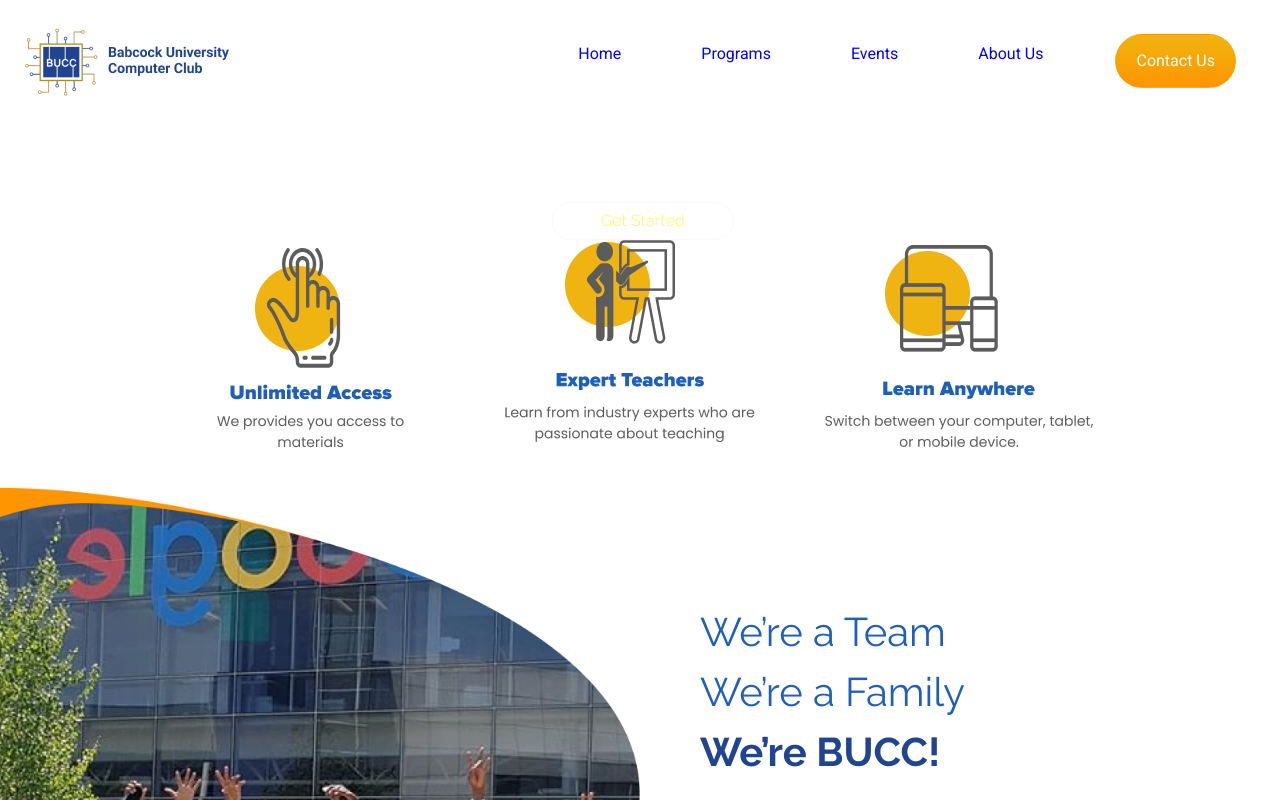
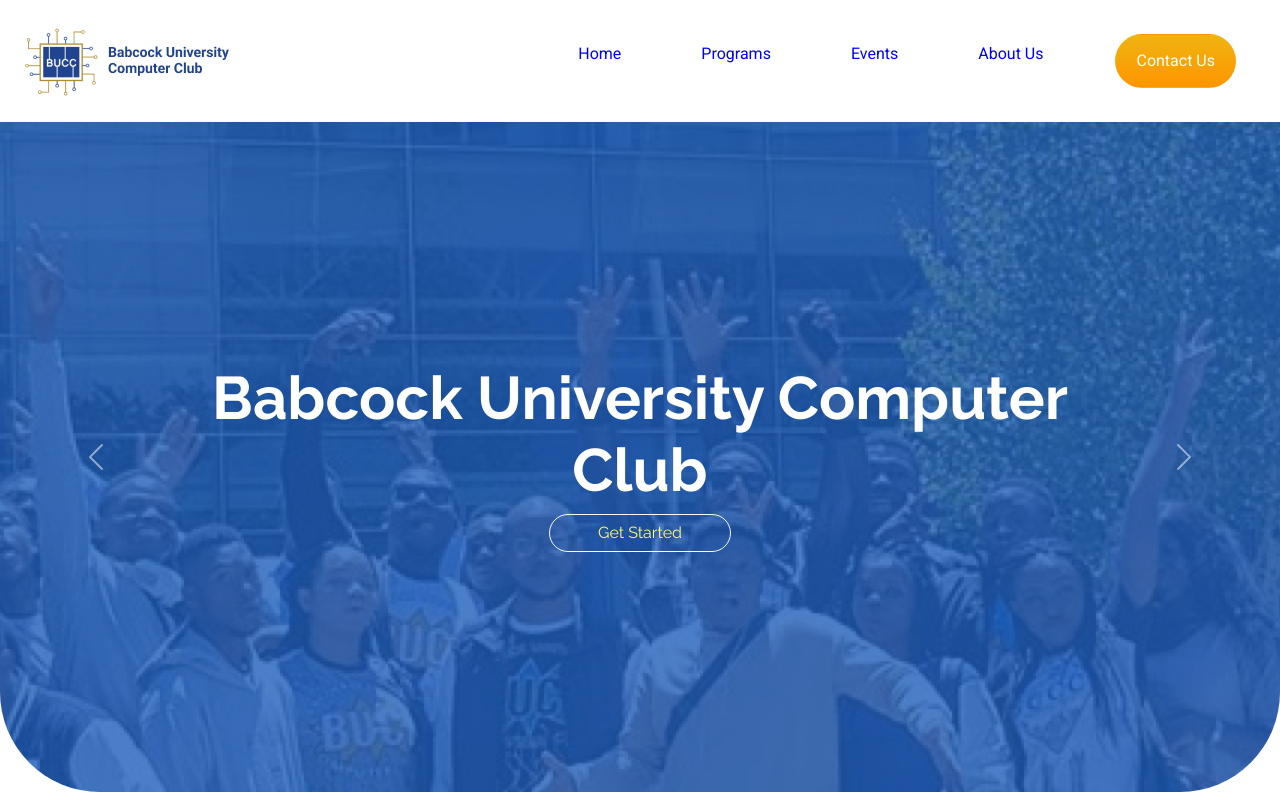
Before and after one commit to somtookaforr/BUCC-web-frontend, a React (Create React App) app: page / in a window 1280 px wide. Shown: the top 800 px of the page. Built offline with nearby package versions, Linux system fonts and the light colour scheme.

Commit message:
fixed overriding css issues from programs and events page

```diff
--- a/src/App.js
+++ b/src/App.js
@@ -3,7 +3,6 @@
 import ProgramsPage from './Pages/ProgramsPage'
 import "./App.css";
 import { BrowserRouter as Router, Route, Switch } from "react-router-dom";
-
 // Import your individual pages here
 
 function App() {
--- a/src/CSS/ProgramsPage.css
+++ b/src/CSS/ProgramsPage.css
@@ -4,7 +4,7 @@
     box-sizing: border-box;
 }
 
-.carousel{
+.programHeader{
     background-image: none;
     background-position: center;
     background-size: cover;
--- a/src/CSS/component.css
+++ b/src/CSS/component.css
@@ -28,9 +28,9 @@
 }
 
 
-.carousel{
+.indexHeader{
     font-family: 'Raleway', sans-serif;
-    background-image: url(../Images//index-header.png);
+    background-image: url(../Images/index-header.png);
     background-position: center;
     background-size: cover;
     margin-bottom: 3rem;
@@ -42,6 +42,7 @@
 .carousel h1{
     font-size: 22px;
     color: white;
+    font-weight: 700;
 }
 
 .carousel-img{
@@ -100,7 +101,7 @@
 }
 
 @media only screen and (min-width: 768px) {
-    .carousel{
+    .indexHeader{
         font-family: 'Raleway', sans-serif;
         background-image: url(../Images//index-header.png);
         background-position: center;
@@ -122,7 +123,14 @@
 }
 
 @media only screen and (min-width: 1024px) {
-    .carousel{
+    .indexHeader{
+        font-family: 'Raleway', sans-serif;
+        background-image: url(../Images//index-header.png);
+        background-position: center;
+        background-size: 150vw;
+        margin-bottom: 3rem;
+        border-bottom-right-radius: 100px;
+        border-bottom-left-radius: 100px;
         padding: 15rem 12rem 15rem 12rem;
     }
 
--- a/src/Components/Carousel.jsx
+++ b/src/Components/Carousel.jsx
@@ -3,7 +3,7 @@
 
 const Carousel = () => {
   return <div>
-            <div id="carouselExampleIndicators" className="carousel slide" data-ride="carousel">
+            <div id="carouselExampleIndicators" className="carousel indexHeader slide" data-ride="carousel">
                 <ol className="carousel-indicators">
                 <li data-target="#carouselExampleIndicators" data-slide-to="0" className="active"></li>
                 <li data-target="#carouselExampleIndicators" data-slide-to="1"></li>
--- a/src/Pages/ProgramsPage.jsx
+++ b/src/Pages/ProgramsPage.jsx
@@ -24,7 +24,7 @@
                     </section>
                     <section class="programs-slider-section">
                         <div class="slider">
-                        <div id="carouselExampleIndicators" className="carousel slide" data-ride="carousel">
+                        <div id="carouselExampleIndicators" className="carousel programHeader slide" data-ride="carousel">
                             <ol className="carousel-indicators">
                             <li data-target="#carouselExampleIndicators" data-slide-to="0" className="active"></li>
                             <li data-target="#carouselExampleIndicators" data-slide-to="1"></li>
```
